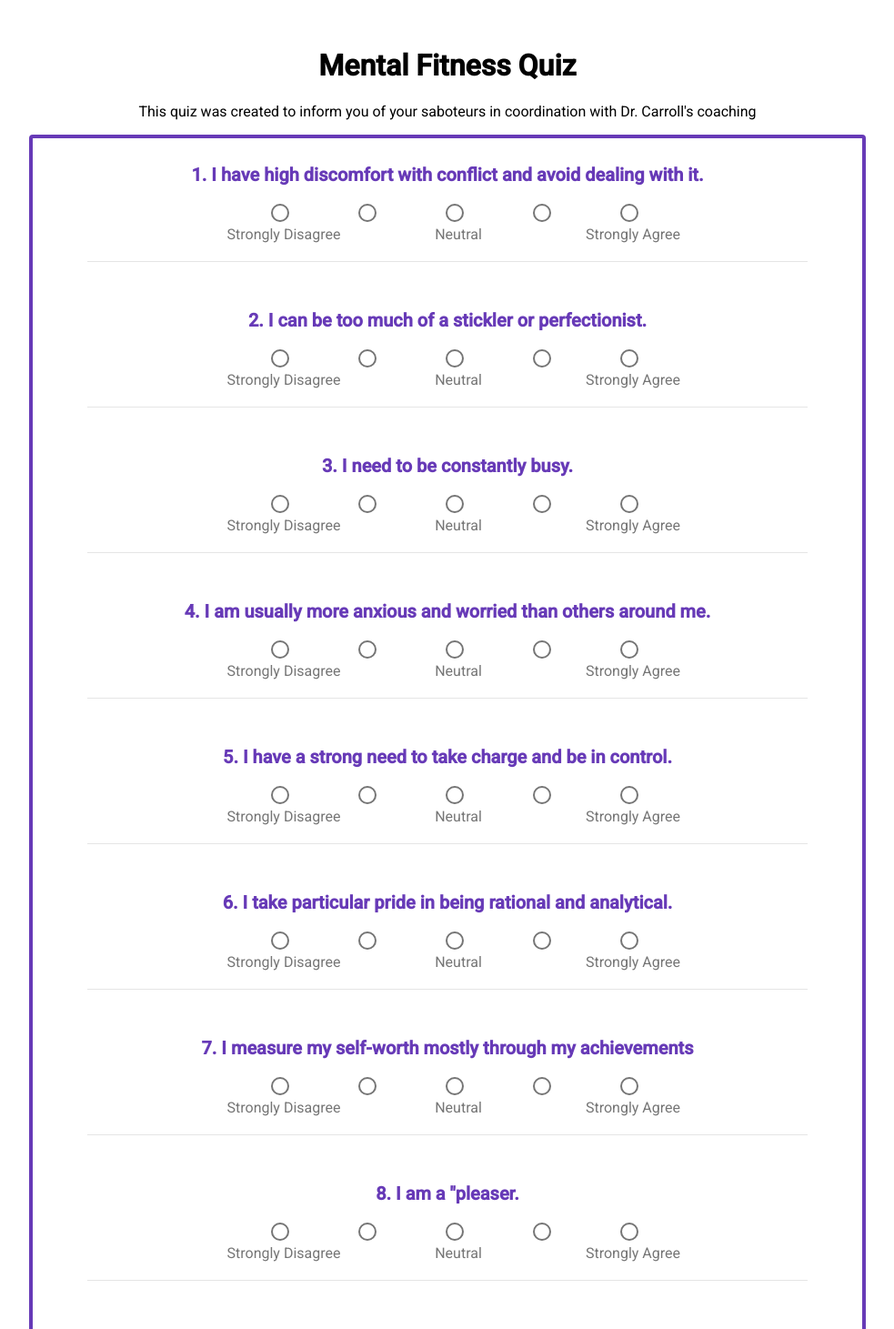
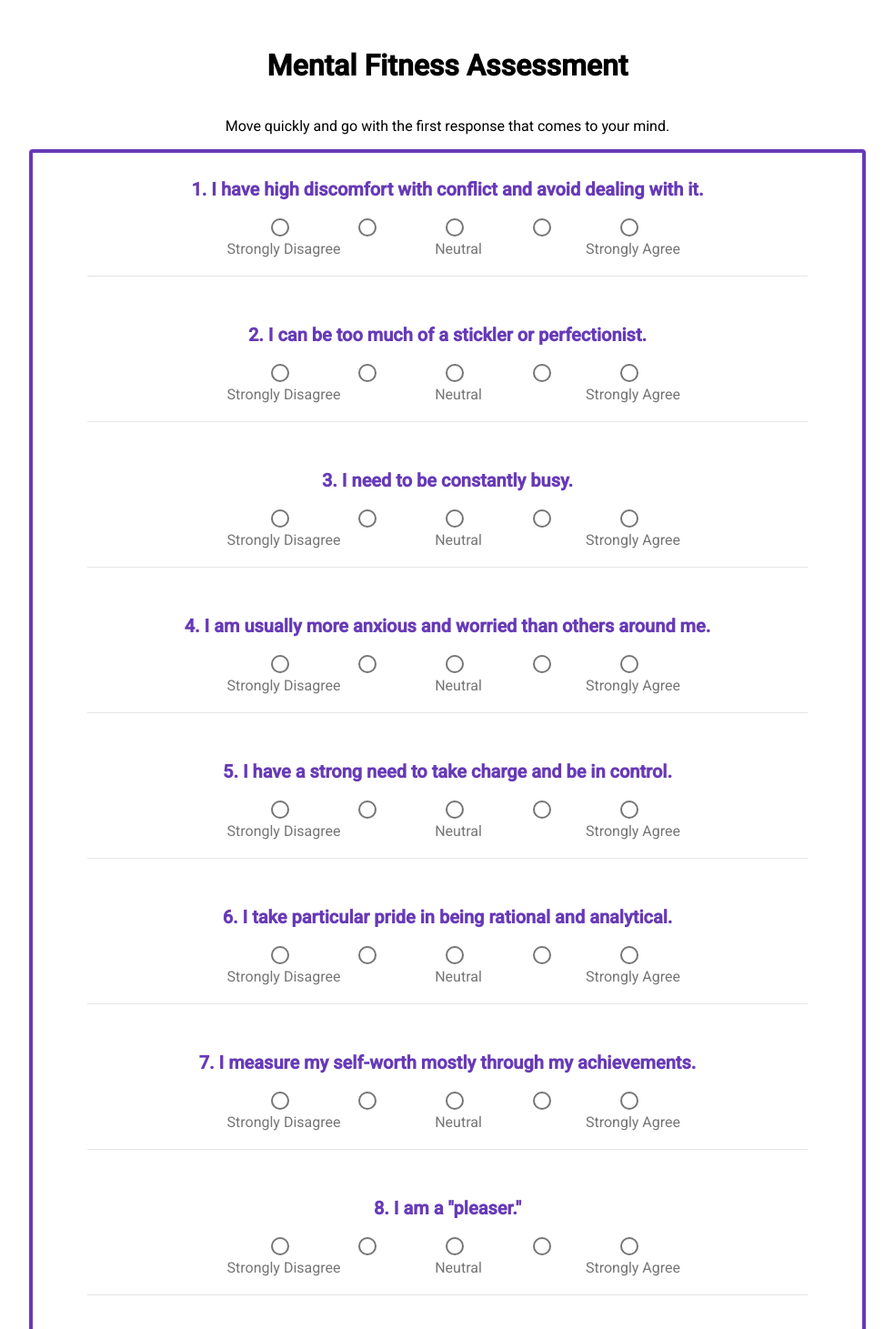
Before and after one commit to reaganhenke/mentalfitnessquiz, an Angular app: page / in a window 1280 px wide. Shown: the top 1461 px of the page at 91% size, without its empty margins (148-1131 px from the left). Built offline with nearby package versions, Linux system fonts and the light colour scheme.

Commit message:
update header text, subtitle text, and title

```diff
--- a/src/app/app.component.html
+++ b/src/app/app.component.html
@@ -2,10 +2,12 @@
 <app-header></app-header>
 
 <ng-container *ngIf="!quizResults;else resultsScreen">
+  <p>Move quickly and go with the first response that comes to your mind.</p>
   <app-quiz (submitResults)="results($event)"></app-quiz>
 </ng-container>
 
 <ng-template #resultsScreen>
+  <p>Please print your results or take a photo to share with Dr. Carroll.</p>
   <app-results (clearResults)="restart($event)" [quizResults]="quizResults"></app-results>
 </ng-template>
 
--- a/src/app/header/header.component.html
+++ b/src/app/header/header.component.html
@@ -1,2 +1 @@
-<h1>Mental Fitness Quiz</h1>
-<p>This quiz was created to inform you of your saboteurs in coordination with Dr. Carroll's coaching</p>
+<h1>Mental Fitness Assessment</h1>
--- a/src/index.html
+++ b/src/index.html
@@ -2,7 +2,7 @@
 <html lang="en">
 <head>
   <meta charset="utf-8">
-  <title>Mental Fitness Quiz</title>
+  <title>Coaching Quiz</title>
   <base href="/">
 
   <meta name="viewport" content="width=device-width, initial-scale=1">
--- a/src/shared/quizquestions.ts
+++ b/src/shared/quizquestions.ts
@@ -26,11 +26,11 @@ export const QUESTIONS: Question[] = [
     theme: Saboteur.HR
   },
   {
-    text: 'I measure my self-worth mostly through my achievements',
+    text: 'I measure my self-worth mostly through my achievements.',
     theme: Saboteur.HA
   },
   {
-    text: 'I am a "pleaser.',
+    text: 'I am a "pleaser."',
     theme: Saboteur.P
   },
   {
@@ -138,7 +138,7 @@ export const QUESTIONS: Question[] = [
     theme: Saboteur.V
   },
   {
-    text: 'I feel worthy mostly when I am succesful and achieving.',
+    text: 'I feel worthy mostly when I am successful and achieving.',
     theme: Saboteur.HA
   },
   {
```
